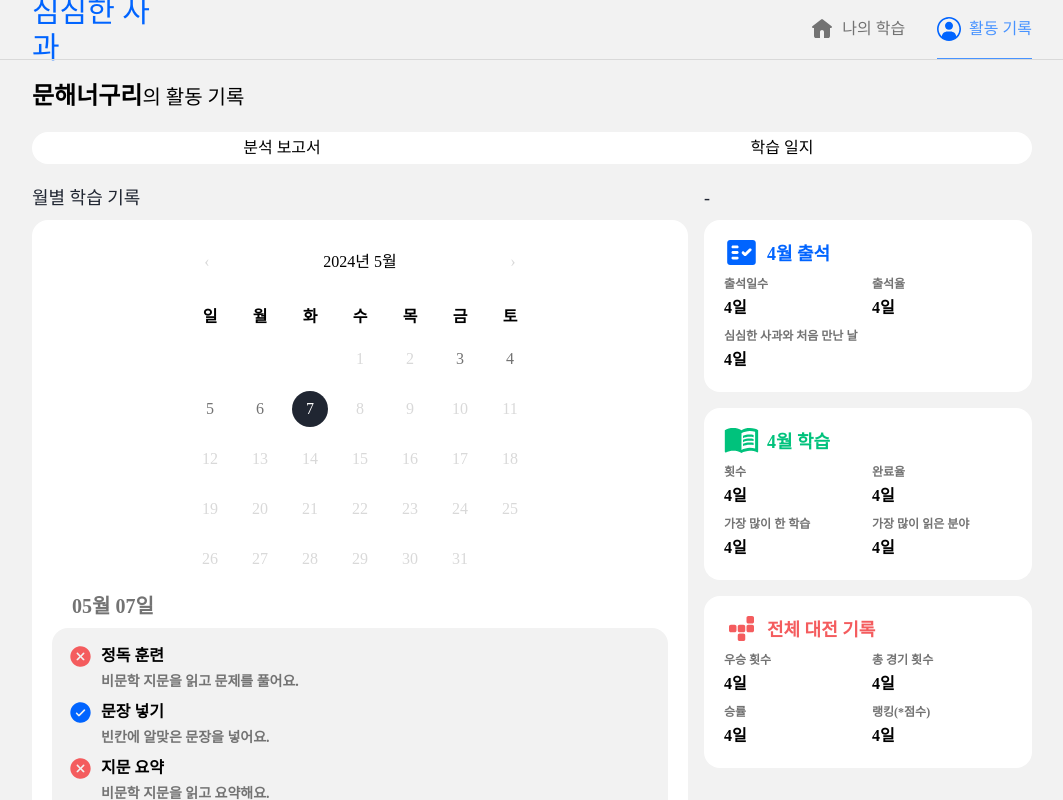
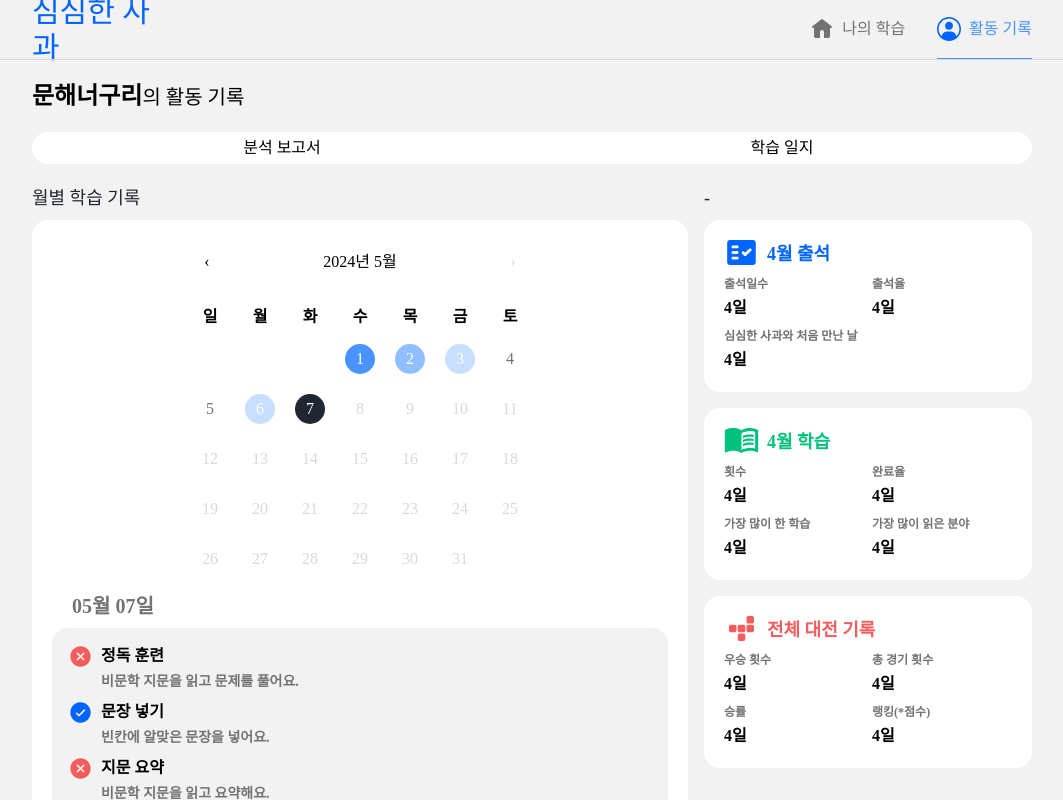
Before and after one commit to littlebreeze/BoredApple, a Next.js app in the folder client/: page /mypage/record in a window 1280 px wide. Shown: the whole page, without its empty margins (108-1171 px from the left). Built offline with nearby package versions, Linux system fonts and the light colour scheme; a web font is replaced by a local one.

Commit message:
design(fe): 달력 컴포넌트 분리, recordStore 만듦

```diff
--- a/client/src/app/(main)/(nav)/mypage/record/_components/Calendar.css
+++ b/client/src/app/(main)/(nav)/mypage/record/_components/Calendar.css
@@ -118,10 +118,10 @@
   justify-content: center;
   align-items: center;
   color: var(--ourDarkGray);
-  padding: 7px;
+  padding: 10px;
   abbr {
     text-align: center;
-    line-height: 36px;
+    line-height: 30px;
     width: 100%;
     height: 100%;
   }
@@ -174,7 +174,8 @@
 
 .react-calendar__tile--active {
   abbr {
-    background: var(--ourBlack);
+    background: var(--ourBlack) !important;
+    opacity: 1 !important;
     color: white;
     border-radius: 9999px;
   }
@@ -183,7 +184,7 @@
 .react-calendar__tile--active:enabled:hover,
 .react-calendar__tile--active:enabled:focus {
   abbr {
-    background: var(--ourBlack);
+    background: var(--ourBlack) !important;
     color: white;
     border-radius: 9999px;
   }
@@ -192,3 +193,57 @@
 /* .react-calendar--selectRange .react-calendar__tile--hover {
   background-color: #e6e6e6;
 } */
+
+.react-calendar__tile--one-solved:enabled {
+  abbr {
+    background: var(--ourBlue);
+    opacity: 0.3;
+    color: white;
+    border-radius: 9999px;
+  }
+}
+
+.react-calendar__tile--one-solved:enabled:hover,
+.react-calendar__tile--one-solved:enabled:focus {
+  abbr {
+    background: var(--ourBlue);
+    color: white;
+    border-radius: 9999px;
+  }
+}
+
+.react-calendar__tile--two-solved:enabled {
+  abbr {
+    background: var(--ourBlue);
+    opacity: 0.6;
+    color: white;
+    border-radius: 9999px;
+  }
+}
+
+.react-calendar__tile--two-solved:enabled:hover,
+.react-calendar__tile--two-solved:enabled:focus {
+  abbr {
+    background: var(--ourBlue);
+    color: white;
+    border-radius: 9999px;
+  }
+}
+
+.react-calendar__tile--three-solved:enabled {
+  abbr {
+    background: var(--ourBlue);
+    opacity: 1;
+    color: white;
+    border-radius: 9999px;
+  }
+}
+
+.react-calendar__tile--three-solved:enabled:hover,
+.react-calendar__tile--three-solved:enabled:focus {
+  abbr {
+    background: var(--ourBlue);
+    color: white;
+    border-radius: 9999px;
+  }
+}
--- /dev/null
+++ b/client/src/app/(main)/(nav)/mypage/record/_components/CalendarComponent.tsx
@@ -0,0 +1,48 @@
+'use client';
+import { useState } from 'react';
+
+import Calendar from 'react-calendar';
+import './Calendar.css';
+
+import dayjs from 'dayjs';
+import 'dayjs/locale/ko'; //한국어
+import { useRecordStore } from '@/stores/record';
+
+type ValuePiece = Date | null;
+
+type Value = ValuePiece | [ValuePiece, ValuePiece];
+
+export default function CalendarComponent() {
+  const registerDate = '2024-05-03';
+  const solvedCnt = [3, 2, 1, 0, 0, 1, 0, 0, 1, 0, 2, 0, 3, 0, 3, 1, 3, 2, 1, 2, 3, 3, 3, 3, 2, 0, 0, 1, 1, 1, 0];
+  const { today, onChange } = useRecordStore();
+  return (
+    <>
+      <Calendar
+        onChange={onChange}
+        value={today}
+        locale='ko'
+        calendarType='gregory'
+        prev2Label={null}
+        next2Label={null}
+        formatDay={(locale, date) => dayjs(date).format('D')}
+        showNeighboringMonth={false}
+        // minDate={new Date(registerDate)}
+        minDate={new Date(2024, 0, 1)}
+        maxDate={new Date()}
+        tileClassName={({ date, view }) => {
+          const day: number = date.getDate() - 1;
+          let classType: string = '';
+          if (solvedCnt[day] === 1) {
+            classType = 'one';
+          } else if (solvedCnt[day] === 2) {
+            classType = 'two';
+          } else if (solvedCnt[day] === 3) {
+            classType = 'three';
+          }
+          return `react-calendar__tile--${classType}-solved`;
+        }}
+      />
+    </>
+  );
+}
--- a/client/src/app/(main)/(nav)/mypage/record/_components/MonthlyRecord.tsx
+++ b/client/src/app/(main)/(nav)/mypage/record/_components/MonthlyRecord.tsx
@@ -2,10 +2,10 @@
 
 import { useState } from 'react';
 import StudyRecordItem from './StudyRecordItem';
-import Calendar from 'react-calendar';
-import './Calendar.css';
 import dayjs from 'dayjs';
 import 'dayjs/locale/ko'; //한국어
+import CalendarComponent from './CalendarComponent';
+import { useRecordStore } from '@/stores/record';
 
 type ValuePiece = Date | null;
 
@@ -23,25 +23,15 @@ const quizType: QuizType[] = [
 
 export default function MonthlyRecord() {
   const registerDate = '2024-05-03';
+  const solvedCnt = [2, 0, 0, 0, 3, 1, 0, 0, 1, 0, 2, 0, 3, 0, 3, 1, 3, 2, 1, 2, 3, 3, 3, 3, 2, 0, 0, 1, 1, 1, 0];
   const [records, setRecords] = useState<QuizType[] | null>(quizType);
-  const [today, onChange] = useState<Value>(new Date());
+  const { today, onChange } = useRecordStore();
 
   return (
     <div className='flex flex-col p-5 w-full'>
       <div className='flex justify-center'>
         <div>
-          <Calendar
-            onChange={onChange}
-            value={today}
-            locale='ko'
-            calendarType='gregory'
-            prev2Label={null}
-            next2Label={null}
-            formatDay={(locale, date) => dayjs(date).format('D')}
-            showNeighboringMonth={false}
-            minDate={new Date(registerDate)}
-            maxDate={new Date()}
-          />
+          <CalendarComponent />
         </div>
       </div>
       <div>
--- /dev/null
+++ b/client/src/stores/record.ts
@@ -0,0 +1,15 @@
+import { create } from 'zustand';
+
+type ValuePiece = Date | null;
+
+type Value = ValuePiece | [ValuePiece, ValuePiece];
+
+interface recordState {
+  today: Value;
+  onChange: (date: Value) => void;
+}
+
+export const useRecordStore = create<recordState>((set) => ({
+  today: new Date(),
+  onChange: (date: Value) => set({ today: date }),
+}));
```
